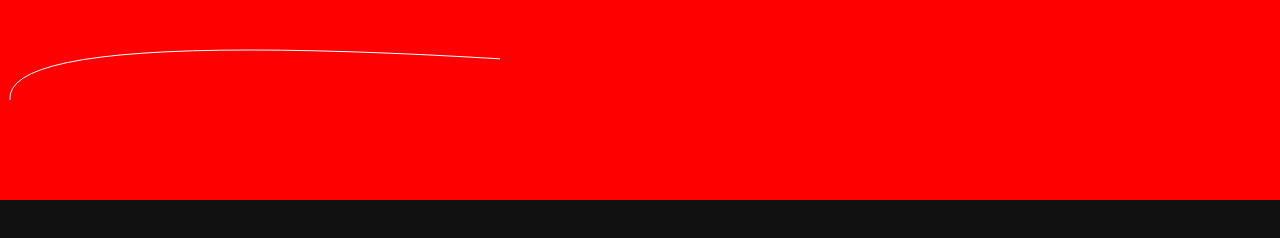
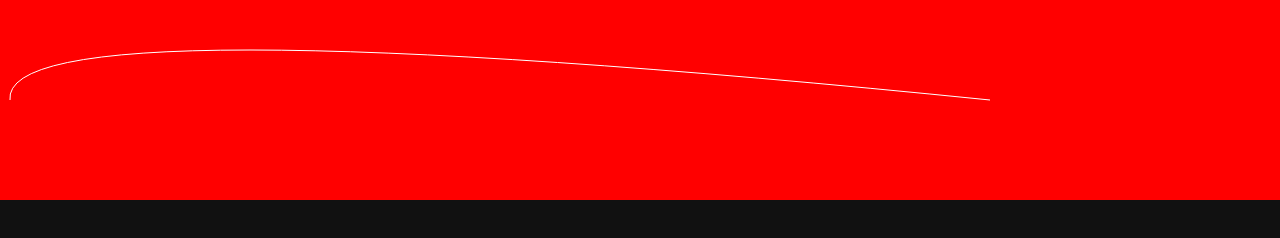
Before and after one commit to bossniteshjaiswal11/GSAP, a plain HTML site: page Basic projects/string/index.html in a window 1280 px wide. Drawn offline with nearby package versions, Linux system fonts and the light colour scheme.

Commit message:
Update index.html

```diff
--- a/Basic projects/string/index.html
+++ b/Basic projects/string/index.html
@@ -10,7 +10,7 @@
 
 <body>
     <div id="string">
-        <svg width="500" height="200">
+        <svg width="1000" height="200">
             <path d="M 10 100 Q 500 100 990 100" stroke="white" fill="transparent" />
         </svg>
     </div>
```
